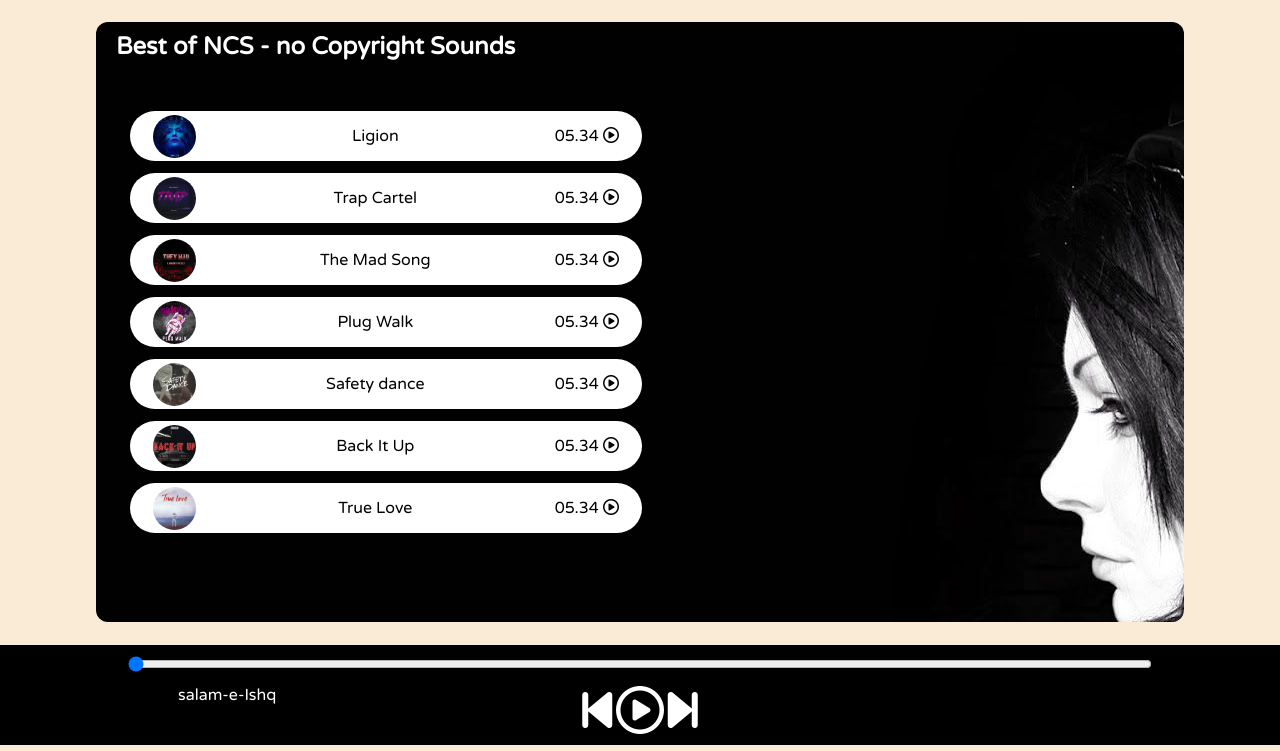
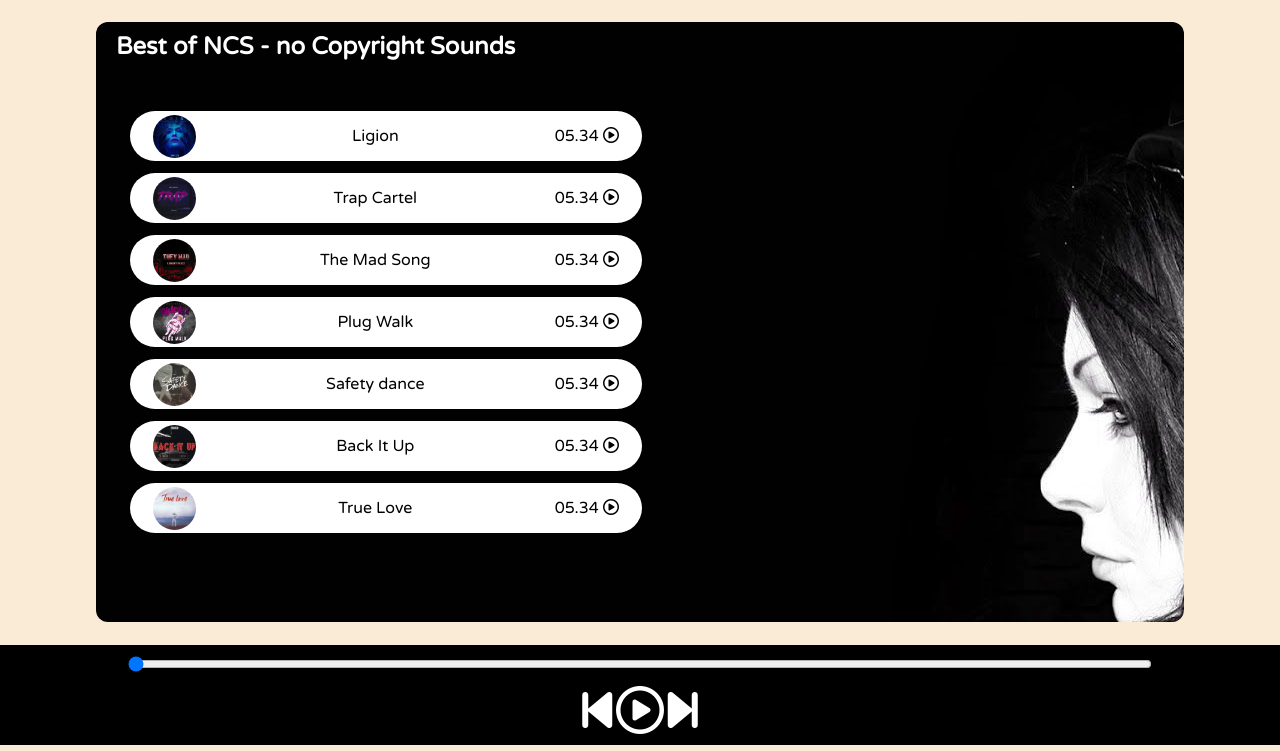
Before and after one commit to omkarpatke/Spotify-Clone, a plain HTML site: page index.html in a window 1280 px wide. Shown: the part 49-800 px from the top of the page. Drawn offline with Linux system fonts and the light colour scheme.

Commit message:
remove : master songName

```diff
--- a/index.html
+++ b/index.html
@@ -90,7 +90,7 @@
         <i class="far fa-3x  fa-play-circle" id="masterPlay"></i>
         <i id="next" class="fas fa-3x fa-step-forward"></i>
        </div>
-       <div class="songInfo"><img src="playing.gif" id="gif" alt=""><span id="masterSongName">salam-e-Ishq</span></div>
+       <div class="songInfo"><img src="playing.gif" id="gif" alt=""><span id="masterSongName"></span></div>
    </div>
    <script src="https://kit.fontawesome.com/920911342a.js" crossorigin="anonymous"></script>
     <script src="script.js"></script>
```
